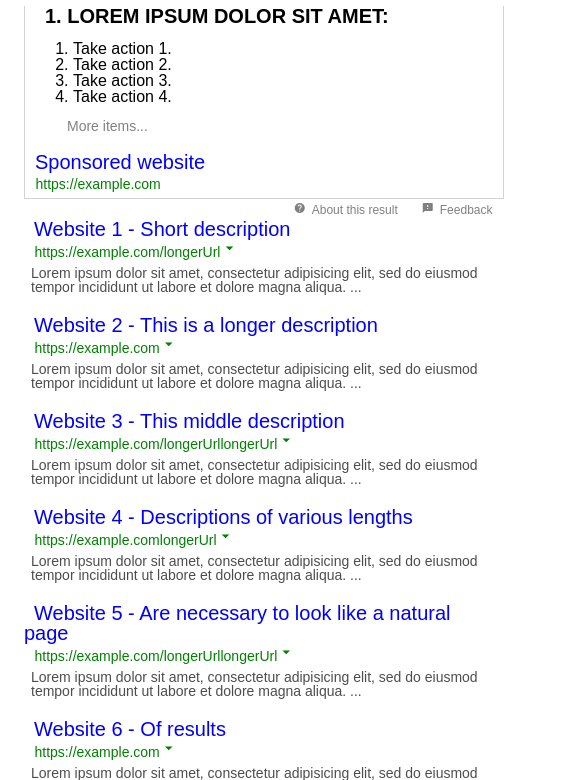
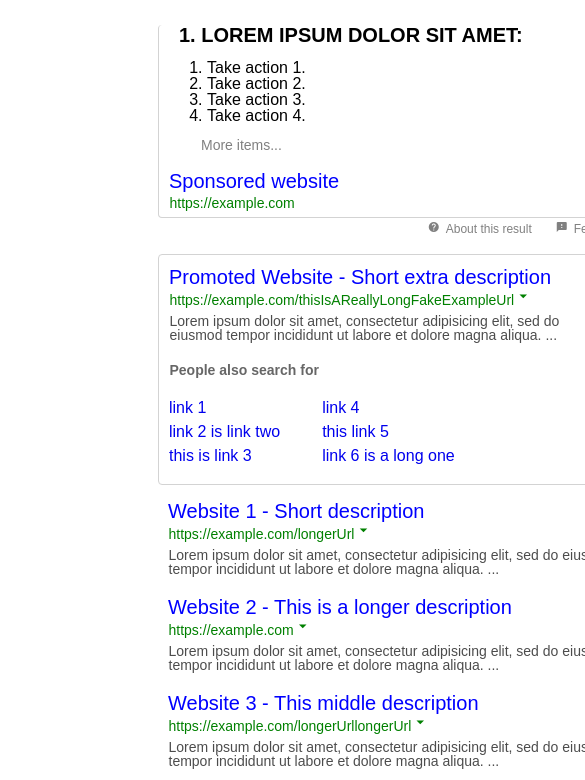
Before and after one commit to codyMalcolm/google-homepage, a plain HTML site: page index.html in a window 390 px wide. Shown: the part 156-936 px from the top of the page, 585 px wide, since content can reach past the window. Drawn offline with Linux system fonts and the light colour scheme.

Commit message:
Finish everything except media queries and responsive CSS

```diff
--- a/index.html
+++ b/index.html
@@ -67,6 +67,25 @@
             <li><a href="#"><i class="material-icons md-12">feedback</i>Feedback</a></li>
           </ul>
         </div>
+      </div>
+      <div class="promoted">
+        <div class="res">
+          <a href="#" class=link>Promoted Website - Short extra description</a>
+          <p class="url">https://example.com/thisIsAReallyLongFakeExampleUrl<i class="material-icons md-18">arrow_drop_down</i></p>
+          <p class="description">Lorem ipsum dolor sit amet, consectetur adipisicing elit, sed do eiusmod tempor incididunt ut labore et dolore magna aliqua. ...</p>
+        </div>
+        <div class="suggestions">
+          <span class="suggestions-header"><h4>People also search for</h4><i class="material-icons md-12">close</i></span>
+          <div class="suggested-links">
+            <a href="#" class="suggested-link">Link 1</a>
+            <a href="#" class="suggested-link">Link 2 is link two</a>
+            <a href="#" class="suggested-link">This is link 3</a>
+            <a href="#" class="suggested-link">Link 4</a>
+            <a href="#" class="suggested-link">This link 5</a>
+            <a href="#" class="suggested-link">Link 6 is a long one</a>
+          </div>
+        </div>
+
       </div>
       <div class="results">
         <div class="res">
--- a/styles.css
+++ b/styles.css
@@ -1,10 +1,10 @@
 body {
   display: grid;
-  grid-template-columns: 2fr 7fr 2fr;
+  grid-template-columns: 150px 7fr 2fr;
   grid-template-areas: "logo search profile"
                        "left main right"
                        "left footer right";
-  width: 100vw;
+  width: 100%;
   grid-gap: 0.5em;
 }
 
@@ -13,6 +13,15 @@ h2 {
   font-size: 1.25em;
   text-transform: uppercase;
   margin: 0 1em 0.75em;
+}
+
+h4 {
+  font-weight: bold;
+  font-size: 0.875em;
+  margin-left: 0.25em;
+  margin-bottom: 0.5em;
+  padding: 0 0.5em;
+  color: hsla(0, 100%, 0%, 0.6);
 }
 
 .material-icons.md-36 {
@@ -50,6 +59,7 @@ h2 {
   display: flex;
   border: 1px solid lightgrey;
   border-top: none;
+  border-radius: 0.25em;
 }
 
 .search form {
@@ -86,6 +96,7 @@ h2 {
   display: flex;
   justify-content: center;
   align-items: center;
+  margin-right: 0.5em;
 }
 
 .main {
@@ -157,6 +168,39 @@ h2 {
   text-decoration: none;
 }
 
+.promoted {
+  margin: 1em 0;
+  border: 1px solid lightgrey;
+  border-radius: 0.25em;
+  padding: 0.75em 1.5em 0.5em 0;
+}
+
+.suggestions {
+  display: flex;
+  flex-direction: column;
+}
+
+.suggestions-header {
+  display: flex;
+  justify-content: space-between;
+}
+
+.suggested-links {
+  margin-top: 0.75em;
+  display: flex;
+  flex-flow: column wrap;
+  align-content: flex-start;
+  height: 5em;
+  padding-bottom: 0.5em;
+}
+
+.suggested-link {
+  display: inline-block;
+  height: 1em;
+  text-decoration: none;
+  text-transform: lowercase;
+  margin: 0.25em 2em 0.25em 0.625em;
+}
 .related-header {
   font-size: 1.25em;
   padding: 0.25em;
@@ -254,6 +298,7 @@ h2 {
 .top-link {
   border: 1px solid lightgrey;
   border-top: none;
+  border-radius: 0.25em;
 }
 
 .sponsored-notice ul {
@@ -273,6 +318,7 @@ h2 {
 .description {
   padding: 0 0.5em;
   font-size: 0.875em;
+  margin-left: 0.25em;
   margin-bottom: 1.5em;
   color: hsla(0, 100%, 0%, 0.7);
 }
```
